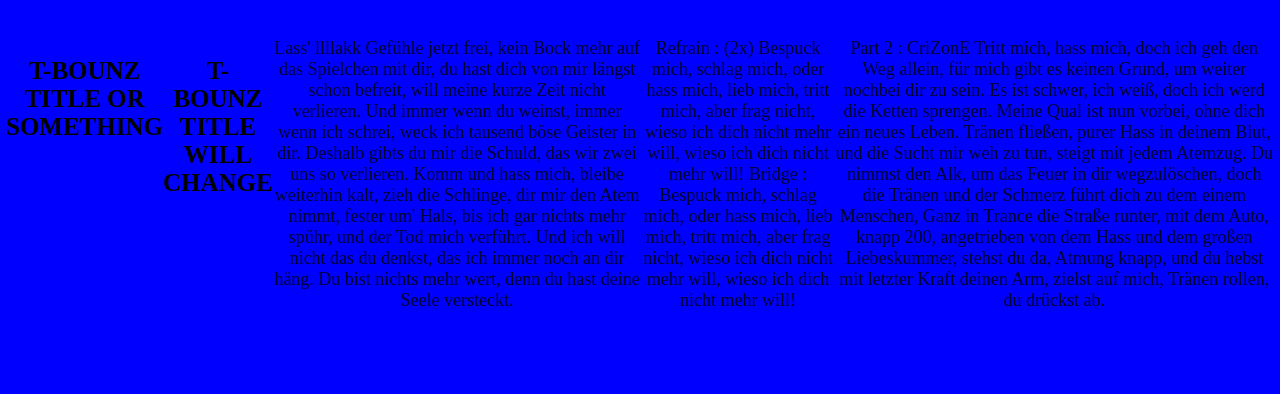
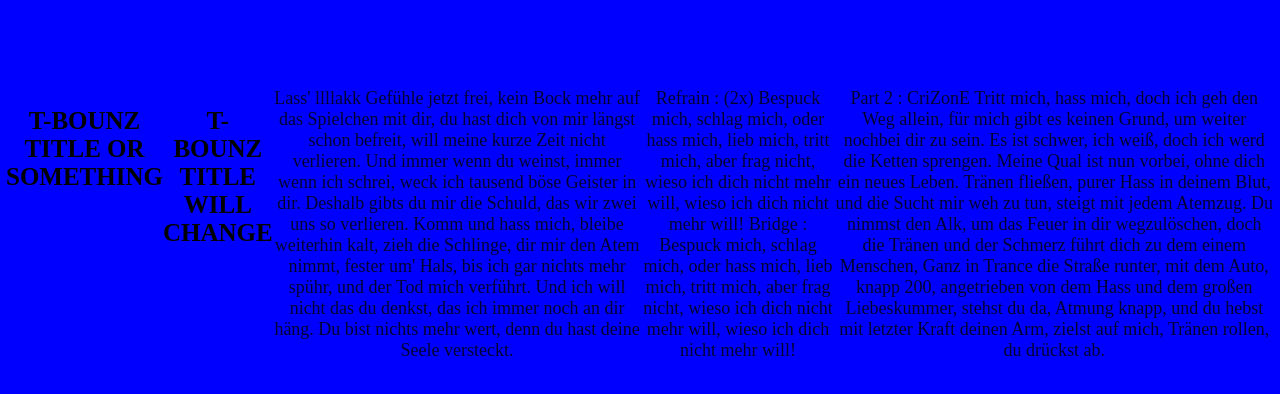
Before and after one commit to nri1234/Task-4, a website: page index.html in a window 1280 px wide. Drawn offline with Linux system fonts and the light colour scheme.

Commit message:
Add 2 new files and change css files

```diff
--- a/style.css
+++ b/style.css
@@ -5,7 +5,7 @@ body {
   padding-right: 6px;
   padding-bottom: 10px;
   padding-left: 6px;
-  margin: 10px auto;
+  margin: 60px auto;
   text-align: center;
     display: -ms-flexbox;
     display: flex;
--- a/style.prefixed.css
+++ b/style.prefixed.css
@@ -0,0 +1,25 @@
+@import url("https://fonts.googleapis.com/css?family=Open+Sans:400,700");
+body {
+  background-color: blue;
+  padding-top: 10px;
+  padding-right: 6px;
+  padding-bottom: 10px;
+  padding-left: 6px;
+  margin: 60px auto;
+  text-align: center;
+    display: -ms-flexbox;
+    display: flex;
+
+}
+body h1 {
+  font: "Thasadith", cursive;
+  text-transform: uppercase;
+  font-weight: bold;
+  font-size: 25px;
+  padding-top: 20px;
+}
+body p {
+  font: "Open Sans", sans-serif;
+  color: #000033;
+  font-size: 18px;
+}
```
Also changed, not shown: 2 other files.
